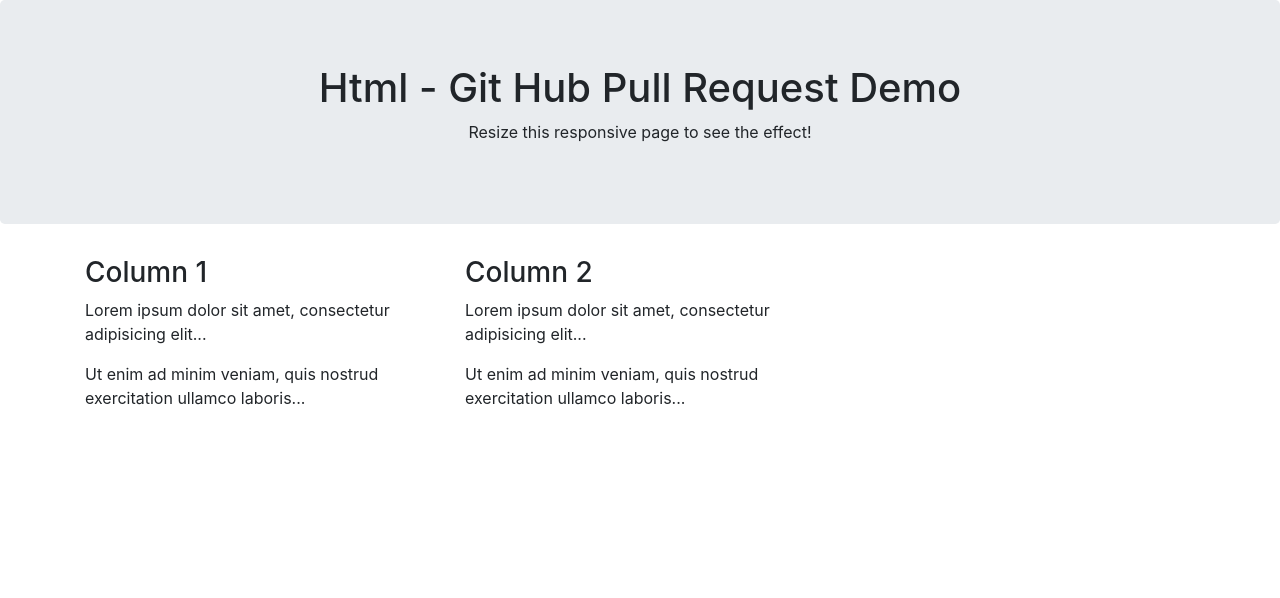
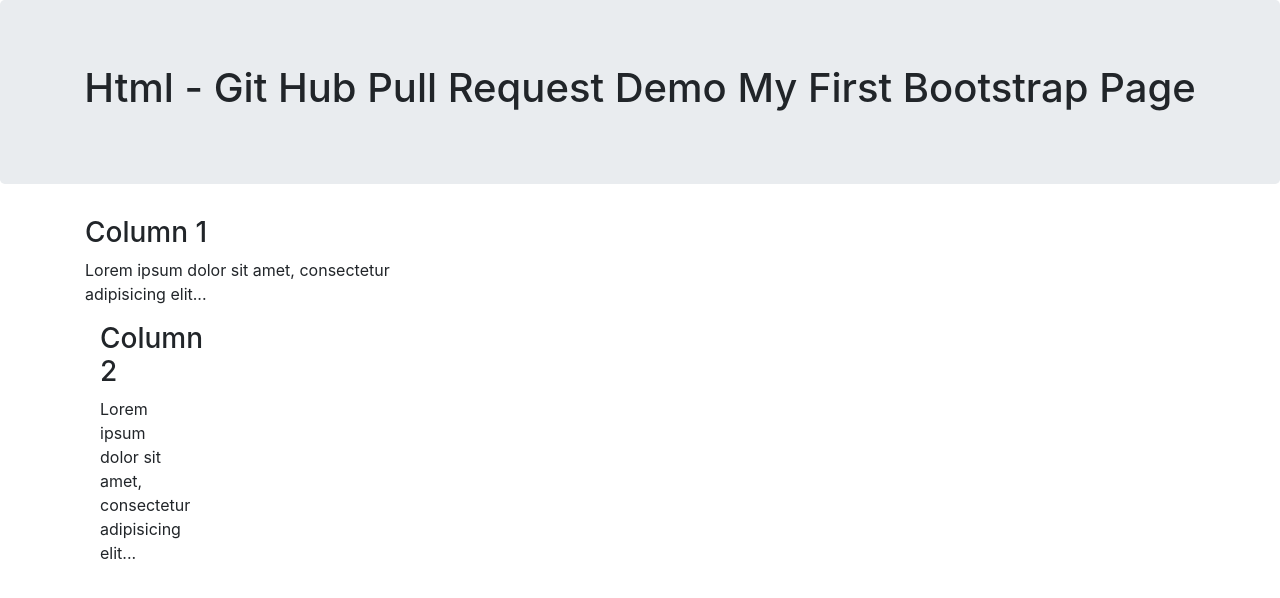
Before and after one commit to net-vinothkumar/githubpullrequest, a plain HTML site: page index.html in a window 1280 px wide. Drawn offline with nearby package versions, Linux system fonts and the light colour scheme.

Commit message:
added one more div element index

```diff
--- a/index.html
+++ b/index.html
@@ -1,7 +1,7 @@
 <!DOCTYPE html>
 <html lang="en">
 <head>
-  <title>Bootstrap Example</title>
+  <title>Git Hub Pull Request Example</title>
   <meta charset="utf-8">
   <meta name="viewport" content="width=device-width, initial-scale=1">
   <link rel="stylesheet" href="https://maxcdn.bootstrapcdn.com/bootstrap/4.1.0/css/bootstrap.min.css">
@@ -12,8 +12,7 @@
 <body>
 
 <div class="jumbotron text-center">
-  <h1>Html - Git Hub Pull Request Demo </h1>
-  <p>Resize this responsive page to see the effect!</p>
+  <h1>Html - Git Hub Pull Request Demo My First Bootstrap Page</h1>
 </div>
 
 <div class="container">
@@ -21,15 +20,10 @@
     <div class="col-sm-4">
       <h3>Column 1</h3>
       <p>Lorem ipsum dolor sit amet, consectetur adipisicing elit...</p>
-      <p>Ut enim ad minim veniam, quis nostrud exercitation ullamco laboris...</p>
-    </div>
     <div class="col-sm-4">
       <h3>Column 2</h3>
       <p>Lorem ipsum dolor sit amet, consectetur adipisicing elit...</p>
-      <p>Ut enim ad minim veniam, quis nostrud exercitation ullamco laboris...</p>
-    </div>
   </div>
 </div>
-
 </body>
 </html>
```
